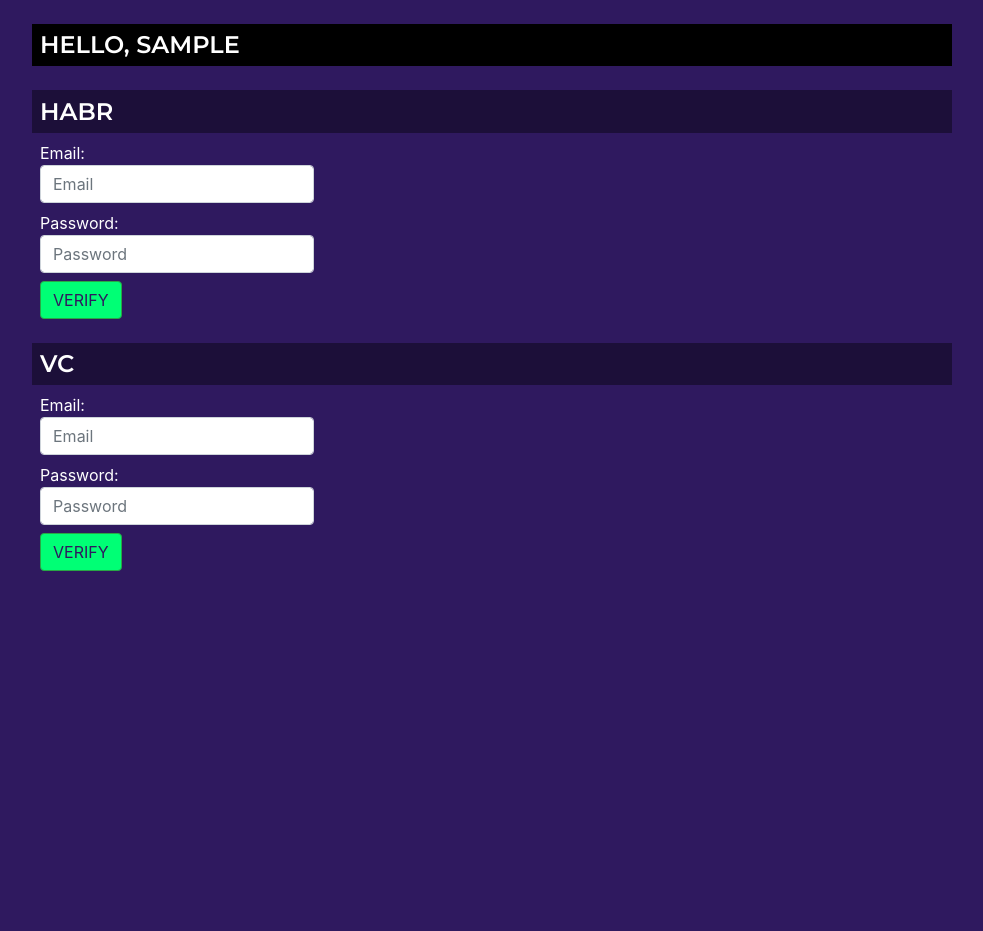
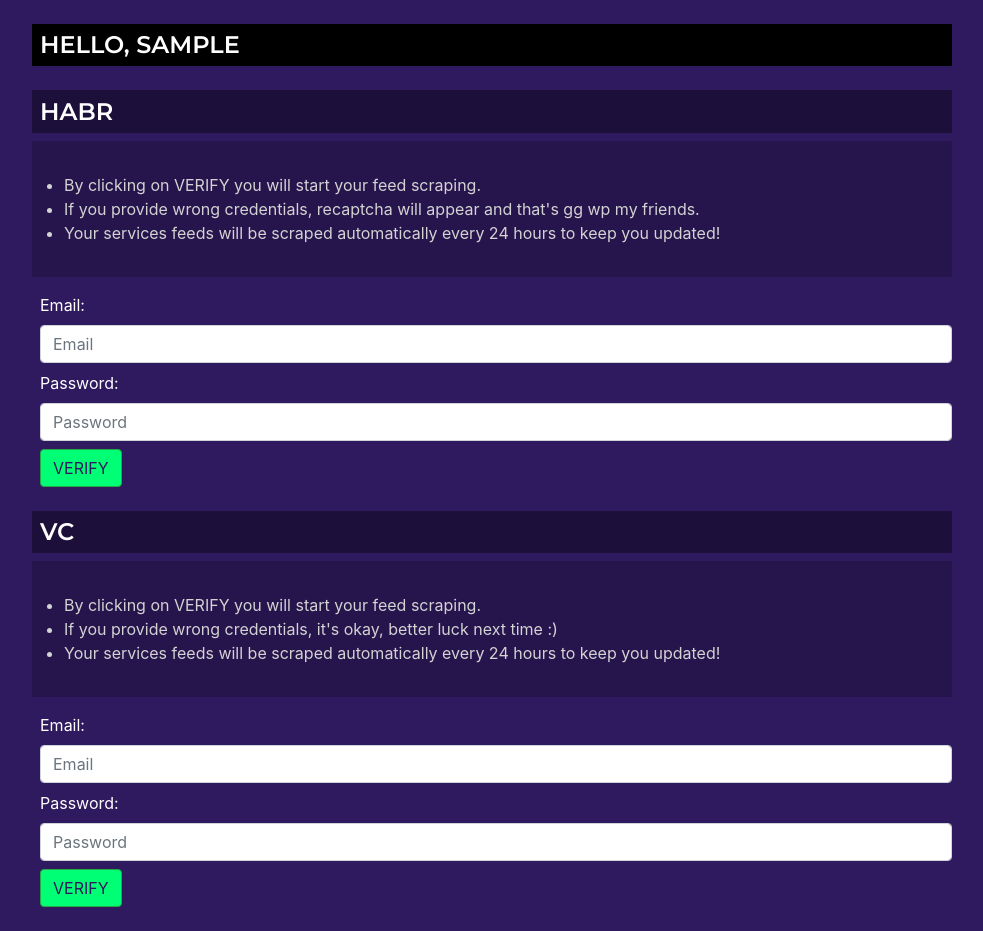
Before and after one commit to EvgenyOcean/2020-Djelery, a Django app: page /profile/ in a window 1280 px wide. Shown: the part 62-993 px from the top of the page, without its empty margins (148-1131 px from the left). Before the commit the page ends 633 px from the top, so only its background shows below. Run offline with Django 3.2, Linux system fonts and the light colour scheme; the visitor is signed in with stand-in values (Sample User, id 1); parts of the project's set-up code (start-up, migrations or seed data) failed here and were passed over; some libraries are stand-ins or nearby versions.

Commit message:
updated profile template

```diff
--- a/static/css/styles.css
+++ b/static/css/styles.css
@@ -13,6 +13,7 @@
   background: var(--mainBg);
 }
 
+/* that's really dangerous */
 ul, ol{
   padding: 2rem;
 }
@@ -44,6 +45,10 @@
 
 .nav-link{
   color: var(--mainAqua) !important;
+}
+
+.media-body{
+  word-break: break-word;
 }
 
 /* HOME SECTON */
@@ -133,3 +138,15 @@
   color: var(--mainBg);
   text-transform: uppercase;
 }
+
+.how-it-works{
+  color: lightgray;
+  margin: 0;
+  background-color: rgba(0,0,0,0.2);
+  margin-bottom: 1rem;
+}
+
+.how-it-works li{
+  margin: 0;
+  padding: 0;
+}
--- a/templates/accounts/account.html
+++ b/templates/accounts/account.html
@@ -9,7 +9,12 @@
           <div class="services">
             <div class="service mb-3">
               <div class="service-name mb-2">Habr</div>
-                <form class="form-inline flex-column align-items-start ml-2">
+                <ul class="how-it-works">
+                  <li>By clicking on VERIFY you will start your feed scraping.</li>
+                  <li>If you provide wrong credentials, recaptcha will appear and that's gg wp my friends.</li>
+                  <li>Your services feeds will be scraped automatically every 24 hours to keep you updated!</li>
+                </ul>
+                <form class="form flex-column align-items-start ml-2">
                   <input type="hidden" name="source" value="habr">
                   <div class="form-group mb-2 px-0 mx-0 d-flex flex-column align-items-start">
                     <label for="habr-email" class="text-white">Email:</label>
@@ -24,7 +29,12 @@
             </div>
             <div class="service mb-3">
               <div class="service-name mb-2">VC</div>
-                <form class="form-inline flex-column align-items-start ml-2">
+                <ul class="how-it-works">
+                  <li>By clicking on VERIFY you will start your feed scraping.</li>
+                  <li>If you provide wrong credentials, it's okay, better luck next time :)</li>
+                  <li>Your services feeds will be scraped automatically every 24 hours to keep you updated!</li>
+                </ul>
+                <form class="form flex-column align-items-start ml-2">
                   <input type="hidden" name="source" value="vc">
                   <div class="form-group mb-2 px-0 mx-0 d-flex flex-column align-items-start">
                     <label for="vc-email" class="text-white">Email:</label>
```
